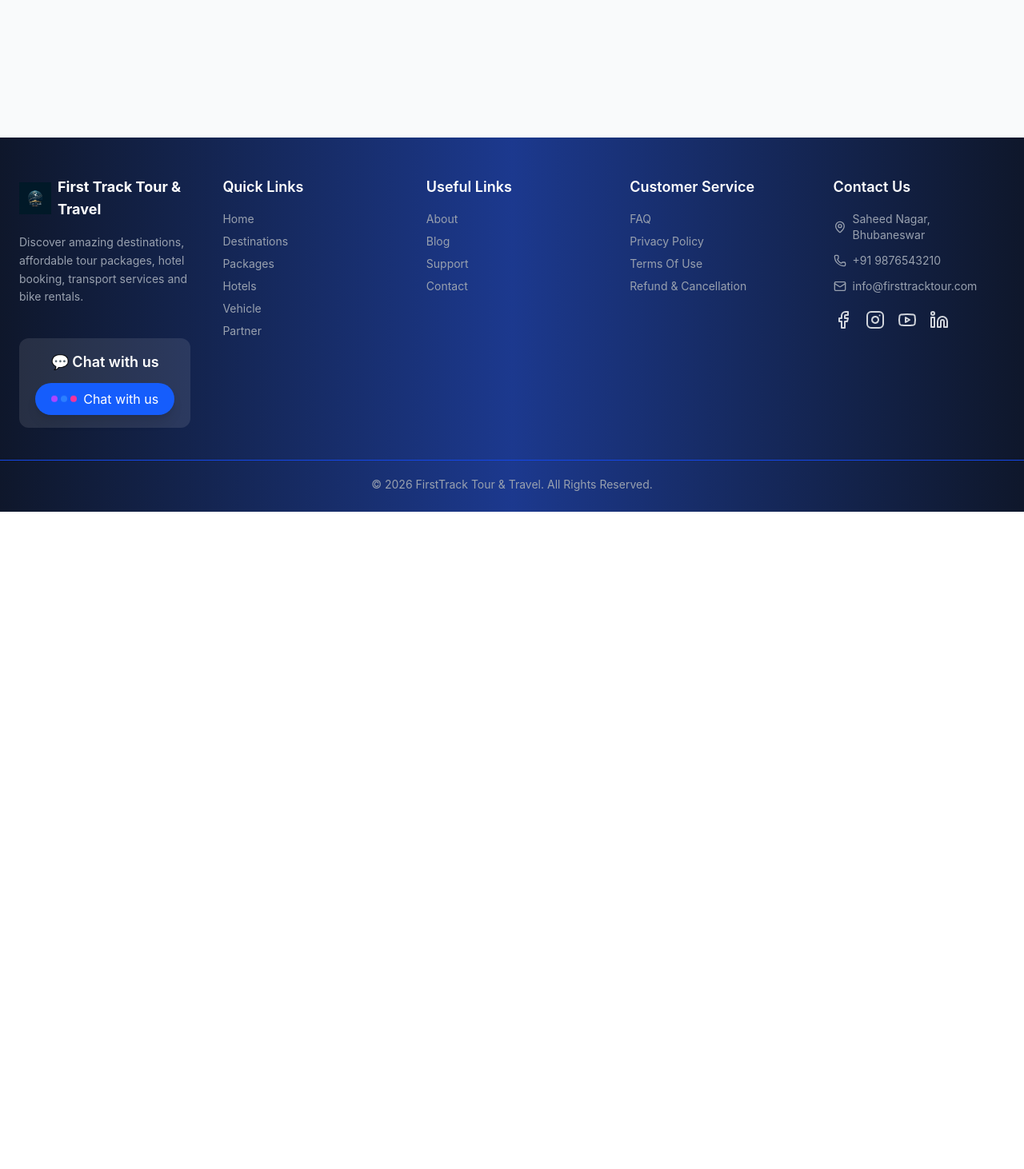
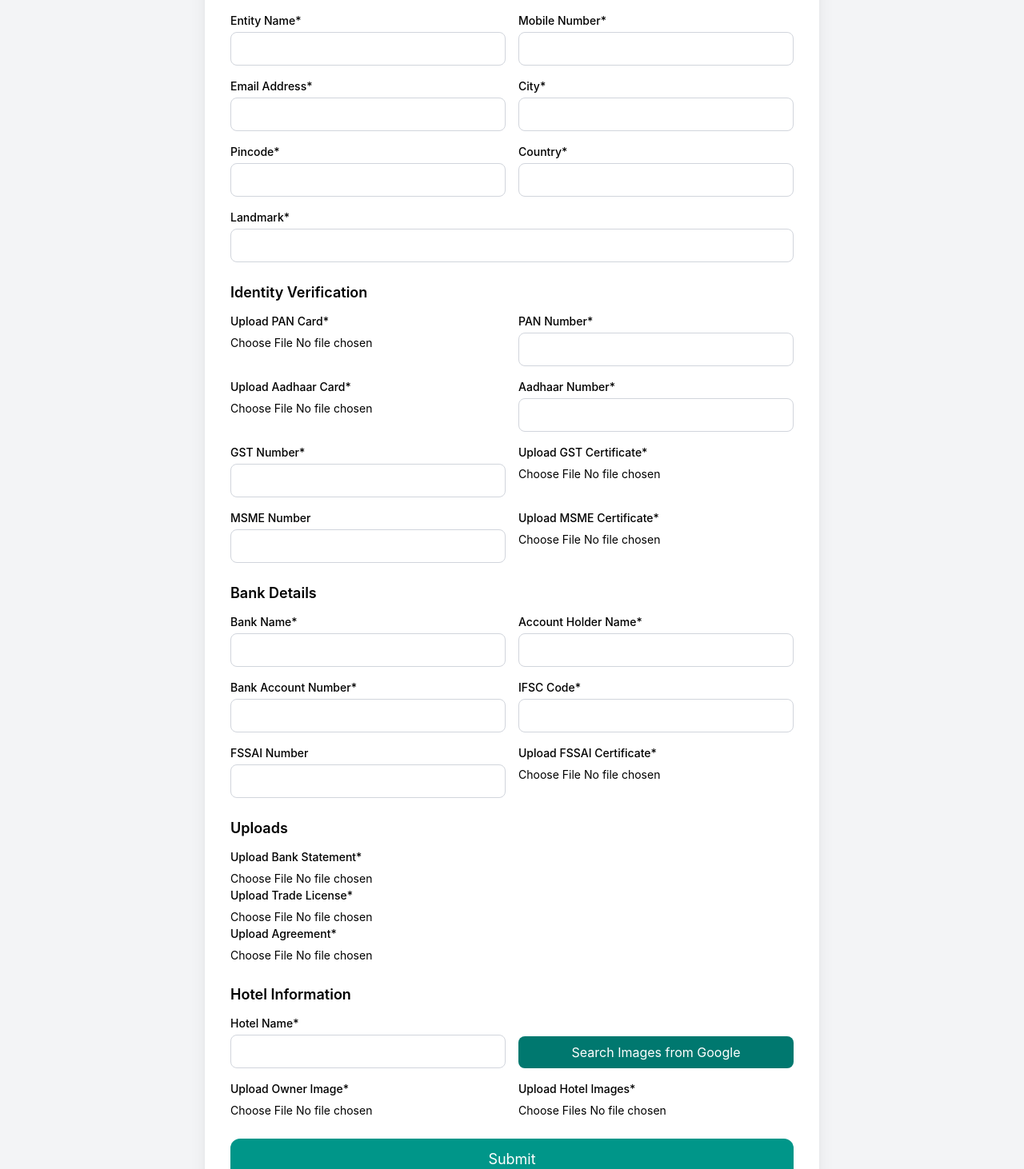
Before and after one commit to Sovna-Nayak/Tour-Travel, a React (Vite) app: page /hotel-registration in a window 1280 px wide. Shown: the part 160-1622 px from the top of the page at 80% size. Before the commit the page ends 800 px from the top, so only its background shows below. Built offline with nearby package versions, Linux system fonts and the light colour scheme.

Commit message:
Property Owner Section Completed

```diff
--- a/src/App.jsx
+++ b/src/App.jsx
@@ -127,7 +127,8 @@ import Partner from './pages/Partner';
 import Login from './pages/Login';
 import Signup from './pages/Signup';
 import SmartChatBot from "./pages/SmartChatBot";
-
+import HotelRegistrationForm from './pages/HotelRegistrationForm';
+import HomeRegistrationForm from "./pages/HomeRegistrationForm";
 import './index.css';
 
 /* 🔥 Separate component to use useLocation */
@@ -164,6 +165,8 @@ function AppContent() {
           <Route path="/contact" element={<Contact />} />
           <Route path="/login" element={<Login />} />
           <Route path="/signup" element={<Signup />} />
+          <Route path="/hotel-registration" element={<HotelRegistrationForm />} />
+          <Route path="/home-registration" element={<HomeRegistrationForm />} />
           {/* <Route path="/support/chat" element={<SmartChatBot />} /> */}
         </Routes>
       </div>
--- /dev/null
+++ b/src/pages/HomeRegistrationForm.jsx
@@ -0,0 +1,104 @@
+import React from "react";
+
+export default function HomeRegistrationForm() {
+  return (
+    <div className="min-h-screen bg-gray-100 flex items-center justify-center p-6">
+      <div className="bg-white shadow-xl rounded-2xl p-8 w-full max-w-3xl">
+        <h2 className="text-2xl font-bold mb-6">Home Registration</h2>
+
+        {/* Basic Details */}
+        <div className="grid grid-cols-2 gap-4">
+          <Input label="Owner Name*" />
+          <Input label="Mobile Number*" />
+          <Input label="Email Address*" />
+          <Input label="City*" />
+          <Input label="Pincode*" />
+          <Input label="Country*" />
+          <Input label="Landmark*" full />
+        </div>
+
+        {/* Identity Verification */}
+        <Section title="Identity Verification">
+          <div className="grid grid-cols-2 gap-4">
+            <FileInput label="Upload PAN Card*" />
+            <Input label="PAN Number*" />
+
+            <FileInput label="Upload Aadhaar Card*" />
+            <Input label="Aadhaar Number*" />
+          </div>
+        </Section>
+
+        {/* Bank Details */}
+        <Section title="Bank Details">
+          <div className="grid grid-cols-2 gap-4">
+            <Input label="Bank Name*" />
+            <Input label="Account Holder Name*" />
+            <Input label="Bank Account Number*" />
+            <Input label="IFSC Code*" />
+          </div>
+        </Section>
+
+        {/* Uploads */}
+        <Section title="Uploads">
+          <FileInput label="Upload Bank Statement*" />
+          <FileInput label="Upload Agreement*" />
+        </Section>
+
+        {/* Home Info */}
+        <Section title="Home Information">
+          <div className="grid grid-cols-2 gap-4 items-end">
+            <Input label="Property Name*" />
+            <button className="bg-teal-700 text-white px-4 py-2 rounded-lg">
+              Search Images from Google
+            </button>
+
+            <FileInput label="Upload Owner Image*" />
+            <FileInput label="Upload Property Images*" multiple />
+          </div>
+        </Section>
+
+        {/* Submit */}
+        <button className="w-full mt-6 bg-teal-600 text-white py-3 rounded-xl text-lg">
+          Submit
+        </button>
+      </div>
+    </div>
+  );
+}
+
+/* 🔹 Input Component */
+function Input({ label, full }) {
+  return (
+    <div className={full ? "col-span-2" : ""}>
+      <label className="block text-sm font-medium mb-1">{label}</label>
+      <input
+        type="text"
+        className="w-full border border-gray-300 rounded-lg p-2 focus:outline-none focus:ring-2 focus:ring-teal-500"
+      />
+    </div>
+  );
+}
+
+/* 🔹 File Input */
+function FileInput({ label, multiple }) {
+  return (
+    <div>
+      <label className="block text-sm font-medium mb-1">{label}</label>
+      <input
+        type="file"
+        multiple={multiple}
+        className="w-full text-sm"
+      />
+    </div>
+  );
+}
+
+/* 🔹 Section Wrapper */
+function Section({ title, children }) {
+  return (
+    <div className="mt-6">
+      <h3 className="text-lg font-semibold mb-3">{title}</h3>
+      {children}
+    </div>
+  );
+}
--- /dev/null
+++ b/src/pages/HotelRegistrationForm.jsx
@@ -0,0 +1,110 @@
+import React from "react";
+
+export default function HotelRegistrationForm() {
+  return (
+    <div className="min-h-screen bg-gray-100 flex items-center justify-center p-6">
+      <div className="bg-white shadow-xl rounded-2xl p-8 w-full max-w-3xl">
+        <h2 className="text-2xl font-bold mb-6">Hotel Registration</h2>
+
+        {/* Basic Details */}
+        <div className="grid grid-cols-2 gap-4">
+          <Input label="Entity Name*" />
+          <Input label="Mobile Number*" />
+          <Input label="Email Address*" />
+          <Input label="City*" />
+          <Input label="Pincode*" />
+          <Input label="Country*" />
+          <Input label="Landmark*" full />
+        </div>
+
+        {/* Identity Verification */}
+        <Section title="Identity Verification">
+          <div className="grid grid-cols-2 gap-4">
+            <FileInput label="Upload PAN Card*" />
+            <Input label="PAN Number*" />
+
+            <FileInput label="Upload Aadhaar Card*" />
+            <Input label="Aadhaar Number*" />
+
+            <Input label="GST Number*" />
+            <FileInput label="Upload GST Certificate*" />
+
+            <Input label="MSME Number" />
+            <FileInput label="Upload MSME Certificate*" />
+          </div>
+        </Section>
+
+        {/* Bank Details */}
+        <Section title="Bank Details">
+          <div className="grid grid-cols-2 gap-4">
+            <Input label="Bank Name*" />
+            <Input label="Account Holder Name*" />
+            <Input label="Bank Account Number*" />
+            <Input label="IFSC Code*" />
+            <Input label="FSSAI Number" />
+            <FileInput label="Upload FSSAI Certificate*" />
+          </div>
+        </Section>
+
+        {/* Uploads */}
+        <Section title="Uploads">
+          <FileInput label="Upload Bank Statement*" />
+          <FileInput label="Upload Trade License*" />
+          <FileInput label="Upload Agreement*" />
+        </Section>
+
+        {/* Hotel Info */}
+        <Section title="Hotel Information">
+          <div className="grid grid-cols-2 gap-4 items-end">
+            <Input label="Hotel Name*" />
+            <button className="bg-teal-700 text-white px-4 py-2 rounded-lg">
+              Search Images from Google
+            </button>
+
+            <FileInput label="Upload Owner Image*" />
+            <FileInput label="Upload Hotel Images*" multiple />
+          </div>
+        </Section>
+
+        {/* Submit */}
+        <button className="w-full mt-6 bg-teal-600 text-white py-3 rounded-xl text-lg">
+          Submit
+        </button>
+      </div>
+    </div>
+  );
+}
+
+function Input({ label, full }) {
+  return (
+    <div className={full ? "col-span-2" : ""}>
+      <label className="block text-sm font-medium mb-1">{label}</label>
+      <input
+        type="text"
+        className="w-full border border-gray-300 rounded-lg p-2 focus:outline-none focus:ring-2 focus:ring-teal-500"
+      />
+    </div>
+  );
+}
+
+function FileInput({ label, multiple }) {
+  return (
+    <div>
+      <label className="block text-sm font-medium mb-1">{label}</label>
+      <input
+        type="file"
+        multiple={multiple}
+        className="w-full text-sm"
+      />
+    </div>
+  );
+}
+
+function Section({ title, children }) {
+  return (
+    <div className="mt-6">
+      <h3 className="text-lg font-semibold mb-3">{title}</h3>
+      {children}
+    </div>
+  );
+}
--- a/src/pages/Partner.jsx
+++ b/src/pages/Partner.jsx
@@ -320,9 +320,11 @@
 
 import React, { useState } from "react";
 import { Rocket } from "lucide-react";
+import { useNavigate } from "react-router-dom"; // ✅ IMPORT
+
 
 const PropertyType = () => {
-
+  const navigate = useNavigate(); // ✅ INITIALIZE
   const [openCard, setOpenCard] = useState(null);
 
   const properties = [
@@ -339,6 +341,18 @@ const PropertyType = () => {
   const handleToggle = (name) => {
     setOpenCard(openCard === name ? null : name);
   };
+
+  // ✅ NAVIGATION
+  const handlePropertyClick = (type) => {
+    if (type === "Hotel") {
+      navigate("/hotel-registration");
+    }
+    if (type === "Home") {
+      navigate("/home-registration");
+    }
+  };
+
+
 
   return (
     <div className="min-h-screen bg-gradient-to-br from-blue-50 to-gray-100 px-4 py-10">
@@ -372,6 +386,7 @@ const PropertyType = () => {
             {properties.map((p, i) => (
               <div
                 key={i}
+                onClick={() => handlePropertyClick(p.name)} // ✅ IMPORTANT
                 className="bg-white rounded-xl border border-gray-200 p-6 shadow-md
                 hover:shadow-xl hover:-translate-y-1 hover:border-purple-400
                 transition duration-300 cursor-pointer"
```
Also changed, not shown: src/components/Navbar.jsx (indentation only).
